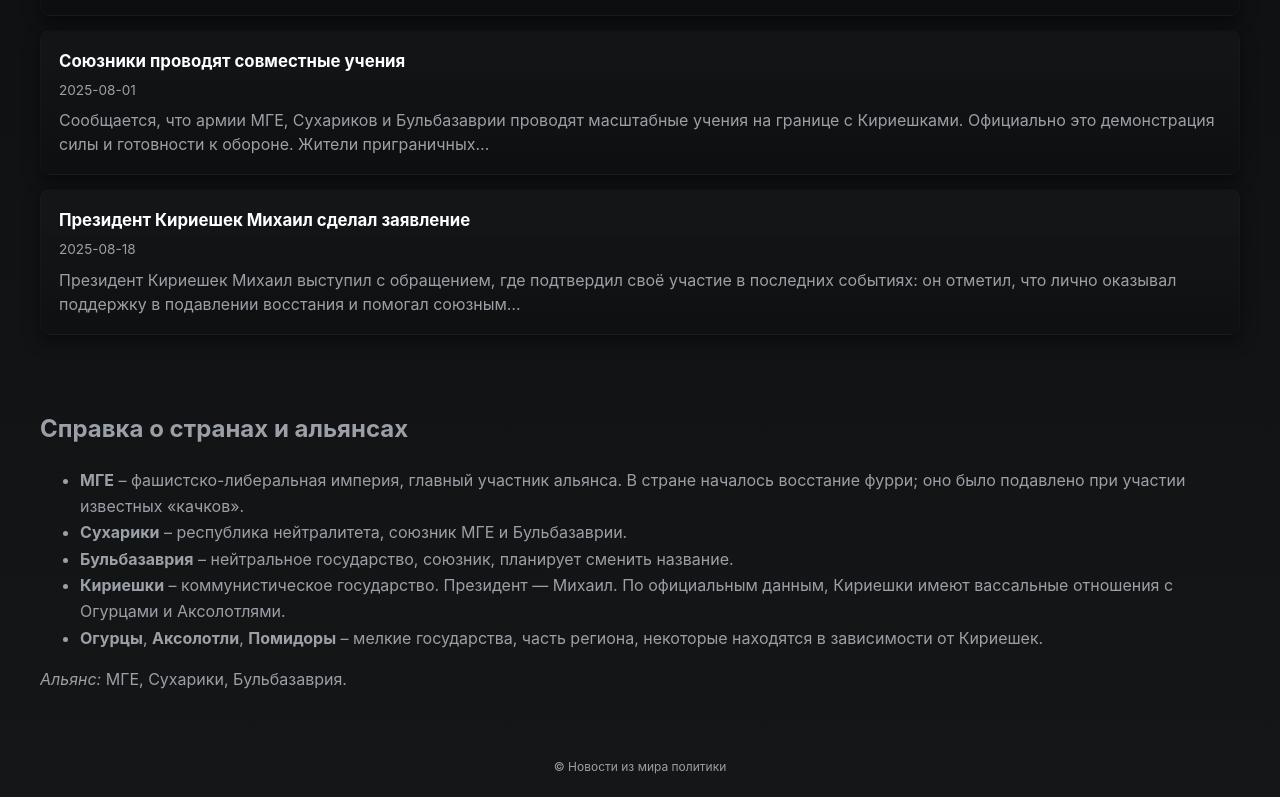
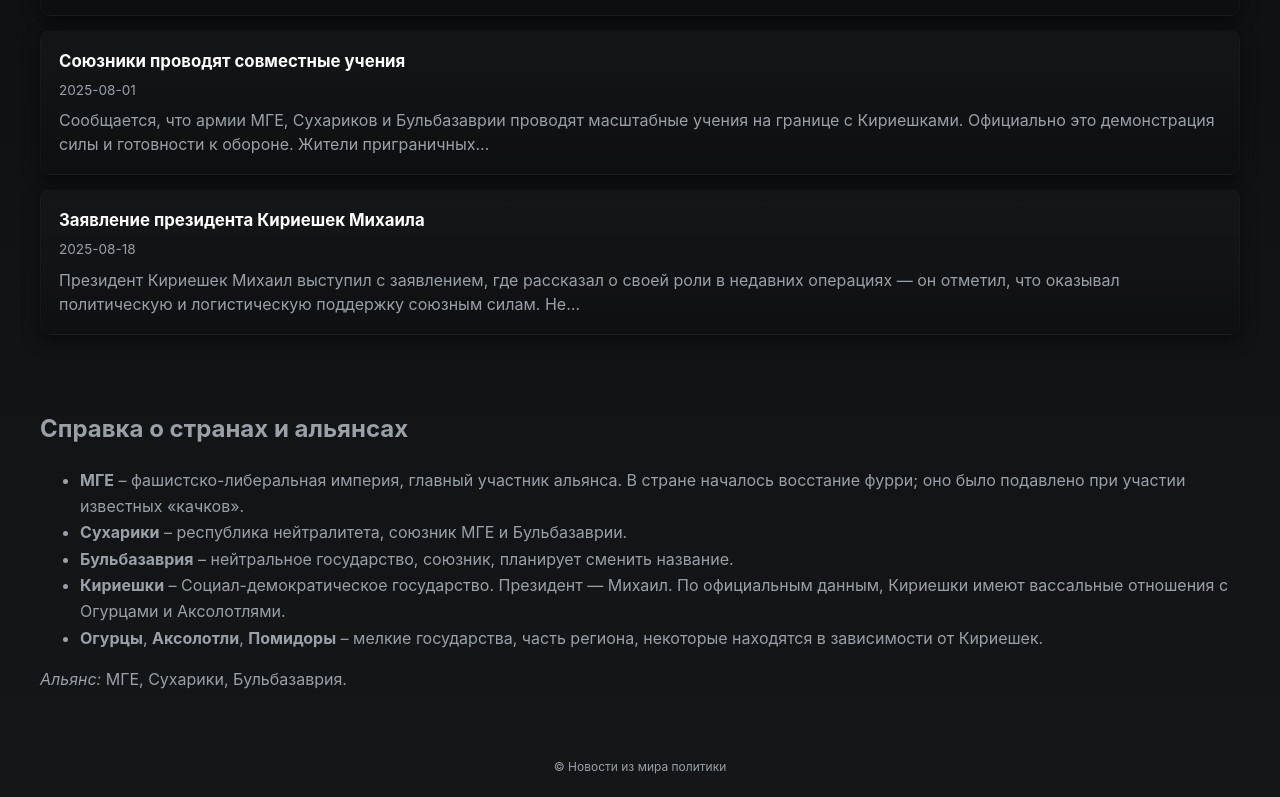
Before and after one commit to amangleb1-hash/mge-news, a plain HTML site: page index.html in a window 1280 px wide. Shown: the part 682-1479 px from the top of the page. Drawn offline with Linux system fonts and the light colour scheme.

Commit message:
Add files via upload

```diff
--- a/index.html
+++ b/index.html
@@ -36,7 +36,7 @@
         <li><strong>МГЕ</strong> – фашистско-либеральная империя, главный участник альянса. В стране началось восстание фурри; оно было подавлено при участии известных «качков».</li>
         <li><strong>Сухарики</strong> – республика нейтралитета, союзник МГЕ и Бульбазаврии.</li>
         <li><strong>Бульбазаврия</strong> – нейтральное государство, союзник, планирует сменить название.</li>
-        <li><strong>Кириешки</strong> – коммунистическое государство. Президент — Михаил. По официальным данным, Кириешки имеют вассальные отношения с Огурцами и Аксолотлями.</li>
+        <li><strong>Кириешки</strong> – Социал-демократическое государство. Президент — Михаил. По официальным данным, Кириешки имеют вассальные отношения с Огурцами и Аксолотлями.</li>
         <li><strong>Огурцы</strong>, <strong>Аксолотли</strong>, <strong>Помидоры</strong> – мелкие государства, часть региона, некоторые находятся в зависимости от Кириешек.</li>
       </ul>
       <p><em>Альянс:</em> МГЕ, Сухарики, Бульбазаврия.</p>
--- a/script.js
+++ b/script.js
@@ -17,9 +17,9 @@ document.addEventListener('DOMContentLoaded', () => {
       "text": "Сообщается, что армии МГЕ, Сухариков и Бульбазаврии проводят масштабные учения на границе с Кириешками. Официально это демонстрация силы и готовности к обороне. Жители приграничных городов эвакуируются, напряжение растёт."
     },
     {
-      "title": "Президент Кириешек Михаил сделал заявление",
+      "title": "Заявление президента Кириешек Михаила",
       "date": "2025-08-18",
-      "text": "Президент Кириешек Михаил выступил с обращением, где подтвердил своё участие в последних событиях: он отметил, что лично оказывал поддержку в подавлении восстания и помогал союзным силам. В речи Михаил также заявил, что государства Огурцы и Аксолотли фактически находятся в вассальной зависимости от Кириешек. Завершая выступление, он сообщил о намерении в скором времени покинуть страну, что вызвало широкий резонанс среди политиков и жителей региона. (Аудиофайлы игнорируются.)"
+      "text": "Президент Кириешек Михаил выступил с заявлением, где рассказал о своей роли в недавних операциях — он отметил, что оказывал политическую и логистическую поддержку союзным силам. Независимые источники пока не подтвердили полноту его утверждений; часть аналитиков считает, что заявления выглядят самохвальбиво и требуют дополнительной проверки. В выступлении также упомянуто, что Огурцы и Аксолотли находятся в зависимости от Кириешек. Михаил сообщил о планах временно отойти от государственных обязанностей и покинуть страну в ближайшее время. Примечание: аудиофайлы недоступны."
     }
   ];
 
```
